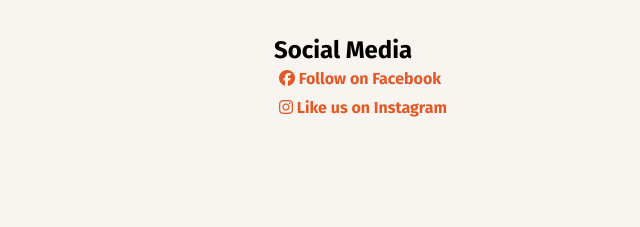
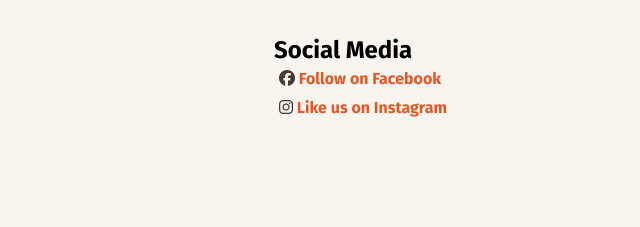
Before and after one commit to Iceofspade/honey_valley, a plain HTML site: page index.html in a window 1280 px wide. Shown: the part 2630-2857 px from the top of the page, 233-873 px from the left. Drawn offline with Linux system fonts and the light colour scheme.

Commit message:
fixed icon color error

```diff
--- a/stylesheet.css
+++ b/stylesheet.css
@@ -310,5 +310,5 @@ footer div a{
     padding-bottom: 50px;
 }
 footer div a i{
-color: .4a3933;
+color: #4a3933;
 }
```
